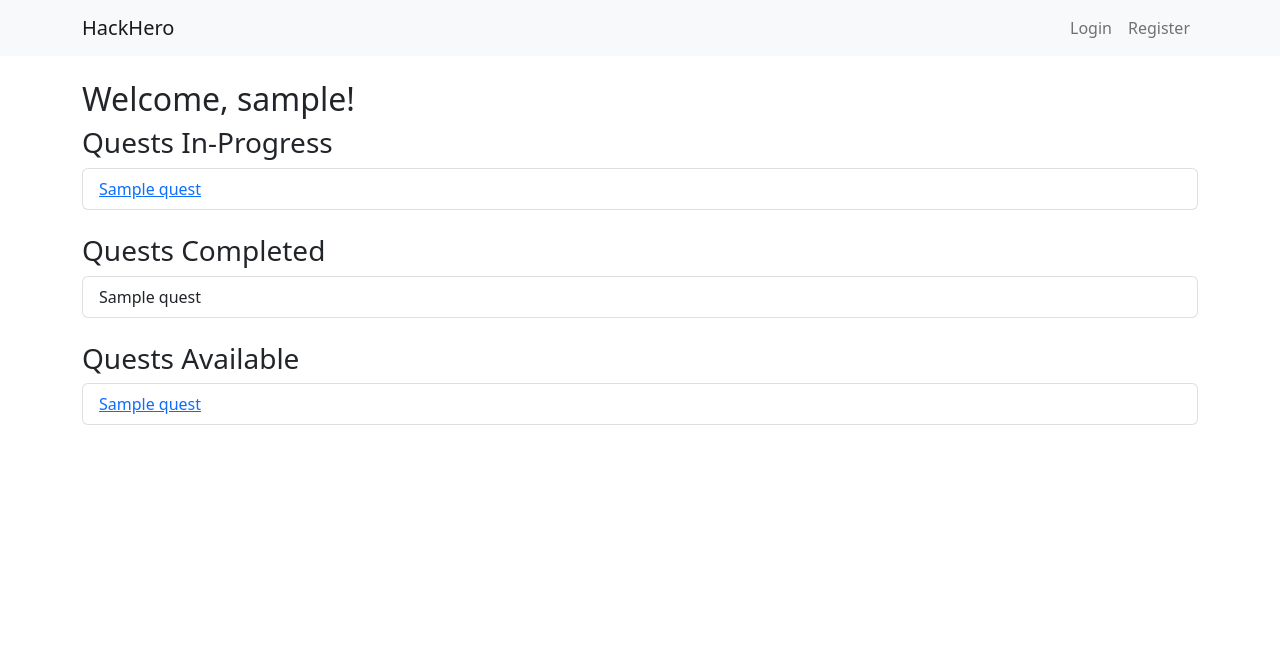
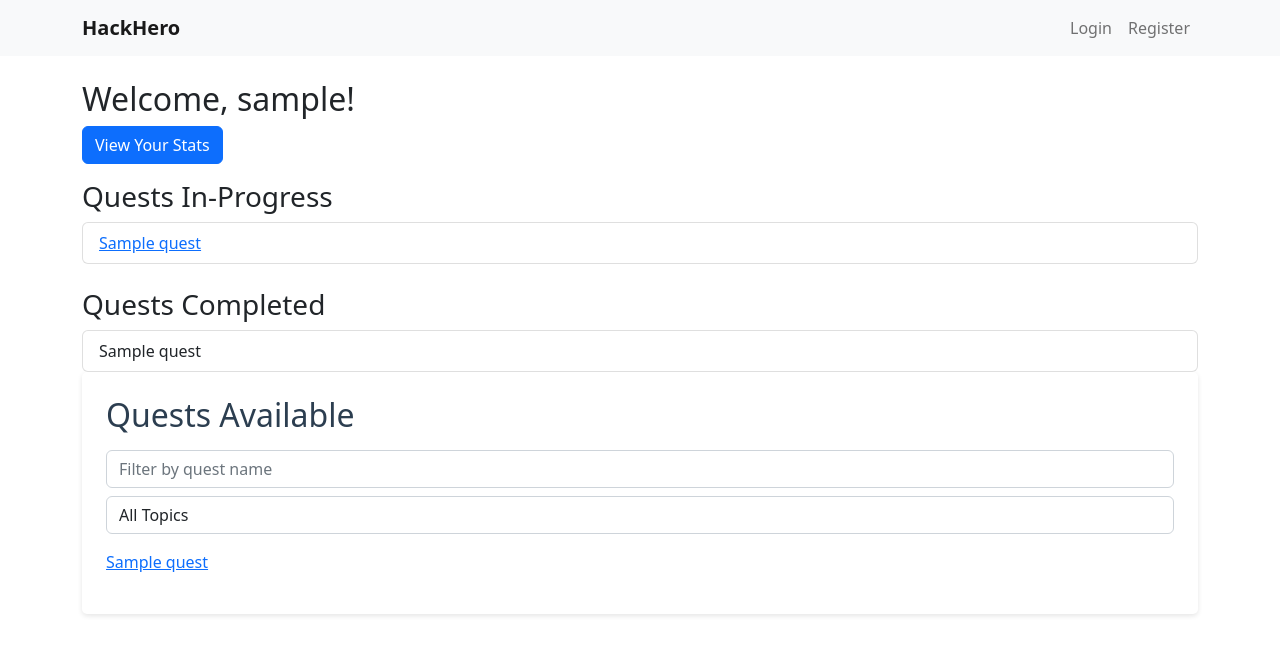
Before and after one commit to YingJames/pyhackhero, a Flask app: template templates/player_dashboard.html in a window 1280 px wide. Shown: the top 655 px of the page. Run offline with Flask 3, Linux system fonts and the light colour scheme; the template is opened without the code that fills it: most values are stand-ins (such as "Sample title", 1, 10 or a date in 2020); some libraries are stand-ins or nearby versions.

Commit message:
player stats and quest filter added

```diff
--- a/app.py
+++ b/app.py
@@ -4,7 +4,8 @@ from werkzeug.security import generate_password_hash, check_password_hash
 import uuid
 from db_queries import *
 
-app = Flask(__name__)
+
+app = Flask(__name__, static_folder='static')
 app.secret_key = 'your_secret_key'  # Change this to a random secret key
 
 @app.route('/')
@@ -62,12 +63,36 @@ def player_dashboard():
     quests_in_progress = get_quests_in_progress(session['user_id'])
     quests_completed = get_quests_completed(session['user_id'])
     quests_available = get_quests_available(session['user_id'])
+    all_topics = get_all_topics()
 
     return render_template('player_dashboard.html',
                            username=session['username'],
                            quests_in_progress=quests_in_progress,
                            quests_completed=quests_completed,
-                           quests_available=quests_available)
+                           quests_available=quests_available,
+                           all_topics=all_topics)
+
+@app.route('/player_stats')
+def player_stats():
+    if 'user_id' not in session or session['is_admin']:
+        return redirect(url_for('login'))
+
+    uid = session['user_id']
+
+    # Get total problems completed per difficulty
+    problems_per_difficulty = get_problems_per_difficulty(uid)
+
+    # Get problems completed per topic (and per difficulty)
+    problems_per_topic = get_problems_per_topic(uid)
+
+    # Get problems completed today
+    problems_completed_today = get_problems_completed_today(uid)
+
+    return render_template('player_stats.html',
+                           username=session['username'],
+                           problems_per_difficulty=problems_per_difficulty,
+                           problems_per_topic=problems_per_topic,
+                           problems_completed_today=problems_completed_today)
 
 @app.route('/quest/<string:quest_id>')
 def quest_page(quest_id):
--- a/db_queries.py
+++ b/db_queries.py
@@ -2,12 +2,13 @@
 import psycopg2
 from psycopg2.extras import DictCursor
 from datetime import datetime
+from collections import defaultdict
 
 # Database connection parameters
 DB_PARAMS = {
-    'dbname': 'hackhero',
+    'dbname': 'hhh3',
     'user': 'postgres',
-    'password': 'JJyab',
+    'password': 'password',
     'host': 'localhost'
 }
 
@@ -65,15 +66,26 @@ def get_quests_available(uid):
     with get_db_connection() as conn:
         with conn.cursor(cursor_factory=DictCursor) as cur:
             cur.execute("""
-                SELECT q.QID, q.QuestName
+                SELECT q.QID, q.QuestName, array_agg(DISTINCT t.Type) as topics
                 FROM Quests q
+                JOIN QuestProblems qp ON q.QID = qp.QID
+                JOIN Problems p ON qp.PID = p.PID
+                JOIN ProblemTopics pt ON p.PID = pt.PID
+                JOIN Topics t ON pt.Type = t.Type
                 WHERE q.QID NOT IN (
                     SELECT pq.QID
                     FROM PlayerQuests pq
                     WHERE pq.UID = %s
                 )
+                GROUP BY q.QID, q.QuestName
             """, (uid,))
             return cur.fetchall()
+
+def get_all_topics():
+    with get_db_connection() as conn:
+        with conn.cursor() as cur:
+            cur.execute("SELECT DISTINCT Type FROM Topics ORDER BY Type")
+            return [row[0] for row in cur.fetchall()]
 
 def get_completed_problems(uid):
     with get_db_connection() as conn:
@@ -161,3 +173,45 @@ def create_quest_with_problems(uid, quest_name, problems):
             except psycopg2.Error:
                 conn.rollback()
                 raise
+
+def get_problems_per_difficulty(uid):
+    with get_db_connection() as conn:
+        with conn.cursor(cursor_factory=DictCursor) as cur:
+            cur.execute("""
+                SELECT p.Difficulty, COUNT(*) as count
+                FROM CompletedProblems cp
+                JOIN Problems p ON cp.PID = p.PID
+                WHERE cp.UID = %s
+                GROUP BY p.Difficulty
+            """, (uid,))
+            return cur.fetchall()
+
+def get_problems_per_topic(uid):
+    with get_db_connection() as conn:
+        with conn.cursor(cursor_factory=DictCursor) as cur:
+            cur.execute("""
+                SELECT t.Type, p.Difficulty, COUNT(*) as count
+                FROM CompletedProblems cp
+                JOIN Problems p ON cp.PID = p.PID
+                JOIN ProblemTopics pt ON p.PID = pt.PID
+                JOIN Topics t ON pt.Type = t.Type
+                WHERE cp.UID = %s
+                GROUP BY t.Type, p.Difficulty
+            """, (uid,))
+            results = cur.fetchall()
+
+            topics = defaultdict(lambda: defaultdict(int))
+            for row in results:
+                topics[row['type']][row['difficulty']] = row['count']
+
+            return dict(topics)
+
+def get_problems_completed_today(uid):
+    with get_db_connection() as conn:
+        with conn.cursor() as cur:
+            cur.execute("""
+                SELECT COUNT(*) as count
+                FROM CompletedProblems
+                WHERE UID = %s AND DATE(CompletionDate) = CURRENT_DATE
+            """, (uid,))
+            return cur.fetchone()[0]
--- a/hhh.sql
+++ b/hhh.sql
@@ -250,7 +250,7 @@ INSERT INTO Admins (UID)
 VALUES ('00000000-0000-0000-0000-000000000000');
 
 -- Create database users and assign privileges
--- CREATE USER admin_user WITH PASSWORD 'admin_password';
+CREATE USER admin_user WITH PASSWORD 'admin_password';
 GRANT SELECT ON UsersView TO admin_user;
 GRANT INSERT ON Users TO admin_user;
 GRANT SELECT ON Players TO admin_user;
@@ -264,7 +264,7 @@ CREATE ROLE adminmanager;
 GRANT SELECT ON UsersView TO adminmanager;
 GRANT SELECT ON Users TO adminmanager;
 GRANT SELECT ON Players TO adminmanager;
-GRANT SELECT, INSERT, UPDATE, DELETE ON Admins TO adminmanager;
+GRANT ALL PRIVILEGES ON Admins TO adminmanager;
 
 CREATE ROLE scout;
 GRANT SELECT ON HardestPlayers TO scout;
--- /dev/null
+++ b/static/styles.css
@@ -0,0 +1,129 @@
+/* Global Styles */
+body {
+    font-family: 'Arial', sans-serif;
+    line-height: 1.6;
+    color: #333;
+    background-color: #f4f4f4;
+}
+
+.container {
+    max-width: 1200px;
+    margin: 0 auto;
+    padding: 0 15px;
+}
+
+/* Navigation */
+.navbar {
+    background-color: #2c3e50;
+    padding: 1rem 0;
+}
+
+.navbar-brand {
+    color: #ecf0f1;
+    font-size: 1.5rem;
+    font-weight: bold;
+}
+
+.nav-link {
+    color: #ecf0f1;
+    transition: color 0.3s ease;
+}
+
+.nav-link:hover {
+    color: #3498db;
+}
+
+/* Buttons */
+.btn {
+    padding: 0.5rem 1rem;
+    border-radius: 5px;
+    transition: all 0.3s ease;
+}
+
+.btn-primary {
+    background-color: #3498db;
+    border-color: #3498db;
+}
+
+.btn-primary:hover {
+    background-color: #2980b9;
+    border-color: #2980b9;
+}
+
+.btn-secondary {
+    background-color: #95a5a6;
+    border-color: #95a5a6;
+}
+
+.btn-secondary:hover {
+    background-color: #7f8c8d;
+    border-color: #7f8c8d;
+}
+
+/* Forms */
+.form-control {
+    border-radius: 5px;
+    border: 1px solid #bdc3c7;
+}
+
+/* Alerts */
+.alert {
+    border-radius: 5px;
+    margin-bottom: 1rem;
+}
+
+/* Dashboard Sections */
+.dashboard-section {
+    background-color: #fff;
+    border-radius: 5px;
+    padding: 1.5rem;
+    margin-bottom: 2rem;
+    box-shadow: 0 2px 5px rgba(0, 0, 0, 0.1);
+}
+
+.dashboard-section h2 {
+    margin-bottom: 1rem;
+    color: #2c3e50;
+}
+
+/* Quest and Problem Lists */
+.quest-list,
+.problem-list {
+    list-style-type: none;
+    padding-left: 0;
+}
+
+.quest-list li,
+.problem-list li {
+    margin-bottom: 0.5rem;
+}
+
+/* Stats Page */
+.stats-card {
+    background-color: #fff;
+    border-radius: 5px;
+    padding: 1.5rem;
+    margin-bottom: 1rem;
+    box-shadow: 0 2px 5px rgba(0, 0, 0, 0.1);
+}
+
+.stats-card h3 {
+    margin-bottom: 1rem;
+    color: #2c3e50;
+}
+
+/* Filters */
+.filter-section {
+    margin-bottom: 1rem;
+}
+
+.filter-input {
+    width: 100%;
+    padding: 0.5rem;
+    margin-bottom: 0.5rem;
+}
+
+.filter-select {
+    width: 100%;
+    padding: 0.5rem;
+}
--- a/templates/admin_dashboard.html
+++ b/templates/admin_dashboard.html
@@ -1,4 +1,3 @@
-
 {% extends "base.html" %}
 {% block title %}Admin Dashboard{% endblock %}
 {% block content %}
--- a/templates/base.html
+++ b/templates/base.html
@@ -1,10 +1,10 @@
-<!-- templates/base.html -->
 <!DOCTYPE html>
 <html lang="en">
 <head>
     <meta charset="UTF-8">
     <meta name="viewport" content="width=device-width, initial-scale=1.0">
     <title>HackHero - {% block title %}{% endblock %}</title>
+    <link rel="stylesheet" href="{{ url_for('static', filename='styles.css') }}">
     <link rel="stylesheet" href="https://cdn.jsdelivr.net/npm/bootstrap@5.2.3/dist/css/bootstrap.min.css">
 </head>
 <body>
--- a/templates/create_quest.html
+++ b/templates/create_quest.html
@@ -1,4 +1,3 @@
-<!-- templates/create_quest.html -->
 {% extends "base.html" %}
 {% block title %}Create Quest{% endblock %}
 {% block content %}
--- a/templates/player_dashboard.html
+++ b/templates/player_dashboard.html
@@ -1,9 +1,8 @@
-<!-- templates/player_dashboard.html -->
 {% extends "base.html" %}
 {% block title %}Player Dashboard{% endblock %}
 {% block content %}
     <h2>Welcome, {{ username }}!</h2>
-
+    <a href="{{ url_for('player_stats') }}" class="btn btn-primary mb-3">View Your Stats</a>
     <h3>Quests In-Progress</h3>
     <ul class="list-group">
         {% for quest in quests_in_progress %}
@@ -24,14 +23,53 @@
         {% endfor %}
     </ul>
 
-    <h3 class="mt-4">Quests Available</h3>
-    <ul class="list-group">
-        {% for quest in quests_available %}
-            <li class="list-group-item">
+    <div class="dashboard-section">
+        <h2>Quests Available</h2>
+        <div class="filter-section">
+            <input type="text" id="questNameFilter" class="form-control filter-input" placeholder="Filter by quest name">
+            <select id="topicFilter" class="form-control filter-select">
+                <option value="">All Topics</option>
+                {% for topic in all_topics %}
+                <option value="{{ topic }}">{{ topic }}</option>
+                {% endfor %}
+            </select>
+        </div>
+        <ul id="availableQuestsList" class="quest-list">
+            {% for quest in quests_available %}
+            <li class="quest-item" data-topics="{{ quest.topics|join(',') }}">
                 <a href="{{ url_for('quest_page', quest_id=quest.qid) }}">{{ quest.questname }}</a>
             </li>
-        {% else %}
-            <li class="list-group-item">No quests available.</li>
-        {% endfor %}
-    </ul>
+            {% else %}
+            <li>No quests available.</li>
+            {% endfor %}
+        </ul>
+    </div>
+</div>
+
+<script>
+    document.addEventListener('DOMContentLoaded', function() {
+        const questNameFilter = document.getElementById('questNameFilter');
+        const topicFilter = document.getElementById('topicFilter');
+        const questList = document.getElementById('availableQuestsList');
+        const questItems = questList.getElementsByClassName('quest-item');
+
+        function filterQuests() {
+            const nameFilter = questNameFilter.value.toLowerCase();
+            const selectedTopic = topicFilter.value.toLowerCase();
+
+            for (let item of questItems) {
+                const questName = item.textContent.toLowerCase();
+                const questTopics = item.dataset.topics.toLowerCase();
+
+                const nameMatch = questName.includes(nameFilter);
+                const topicMatch = selectedTopic === '' || questTopics.includes(selectedTopic);
+
+                item.style.display = nameMatch && topicMatch ? '' : 'none';
+            }
+        }
+
+        questNameFilter.addEventListener('input', filterQuests);
+        topicFilter.addEventListener('change', filterQuests);
+    });
+</script>
 {% endblock %}
--- a/templates/quest_page.html
+++ b/templates/quest_page.html
@@ -1,4 +1,3 @@
-<!-- templates/quest_page.html -->
 {% extends "base.html" %}
 {% block title %}{{ quest.questname }}{% endblock %}
 {% block content %}
```
Also changed, not shown: templates/player_stats.html (added, +49 -0 lines).
